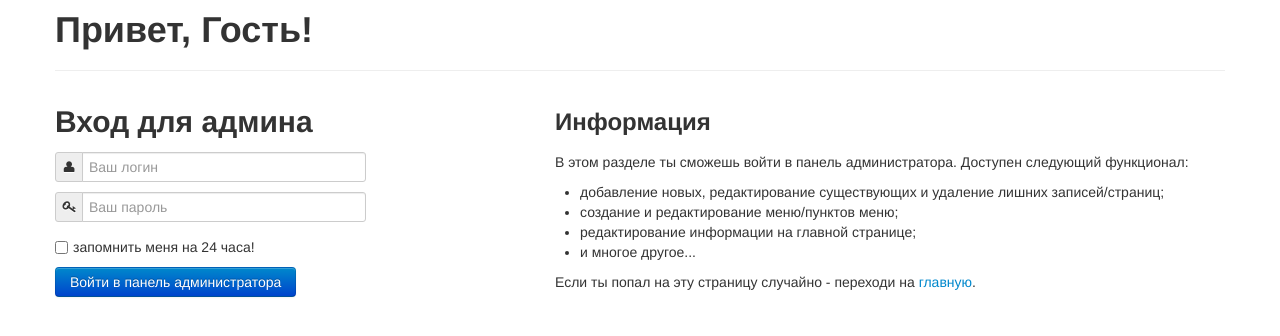
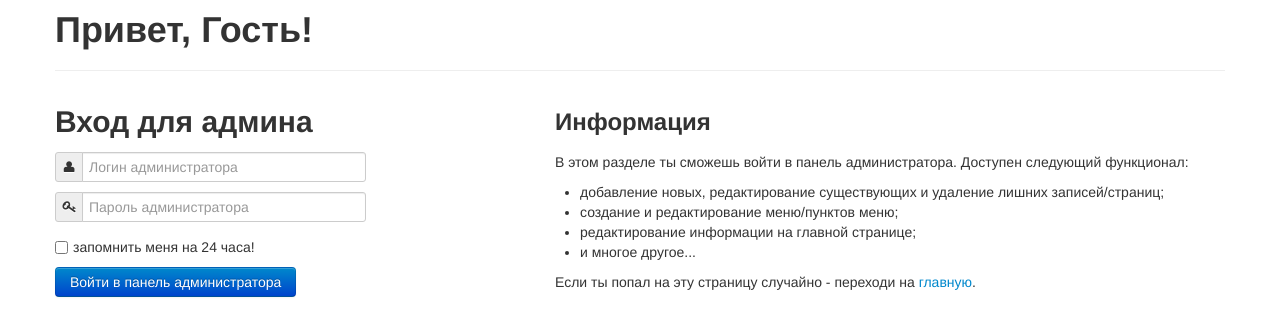
Before and after one commit to crydeil/t-CMS, a PHP site: page /auth/login in a window 1280 px wide. Shown: the top 336 px of the page. Run offline with PHP 8.4, Linux system fonts and the light colour scheme.

Commit message:
Version 0.1 beta3

```diff
--- a/auth/login.php
+++ b/auth/login.php
@@ -107,12 +107,12 @@ echo '<div class="container">
 
             <div class="input-prepend">
                 <span class="add-on"><i class="icon-user"></i></span>
-                <input type="text" class="input-xlarge" name="login" placeholder="Ваш логин" />
+                <input type="text" class="input-xlarge" name="login" placeholder="Логин администратора" />
             </div>
             <p></p>
             <div class="input-prepend">
                 <span class="add-on"><i class="icon-key"></i></span>
-                <input type="password" class="input-xlarge" name="password" placeholder="Ваш пароль" />
+                <input type="password" class="input-xlarge" name="password" placeholder="Пароль администратора" />
             </div>
             <p></p>
             <p><label class="checkbox inline">
--- a/t-admin/config.php
+++ b/t-admin/config.php
@@ -1,6 +1,6 @@
 <?php
 
-// Short parametrs
+// Main config
 
 define('BASE_URL', 'http://127.0.0.1:8080');
 define('THEME', BASE_URL.'/theme');
@@ -10,6 +10,9 @@ define('THEME', BASE_URL.'/theme');
 define('DBserver', 'localhost');
 define('DBuser', 'root');
 define('DBpassword', '');
+
+// MySQL _prefix + table
+
 define('DBprefix', '');
 define('DBbase', DBprefix.'test');
 
--- a/t-admin/index.php
+++ b/t-admin/index.php
@@ -58,7 +58,8 @@ if (isset($_SESSION['user_id']))
     else
     {
         die ('Прости,' . $admin->getLogin() . ', но у тебя нет должных полномочий для входа в админку.<br />
-            <a href="' . BASE_URL . '">Вернуться на главную</a> или <a href="' . BASE_URL . '/auth/login/logout">войти</a> под другим логином.');
+            <a href="' . BASE_URL . '">Вернуться на главную</a> или
+            <a href="' . BASE_URL . '/auth/login/logout">войти</a> под другим логином.');
     }
 }
 else
```
Also changed, not shown: first-install.php (+8 -5 lines), auth/.htaccess.
